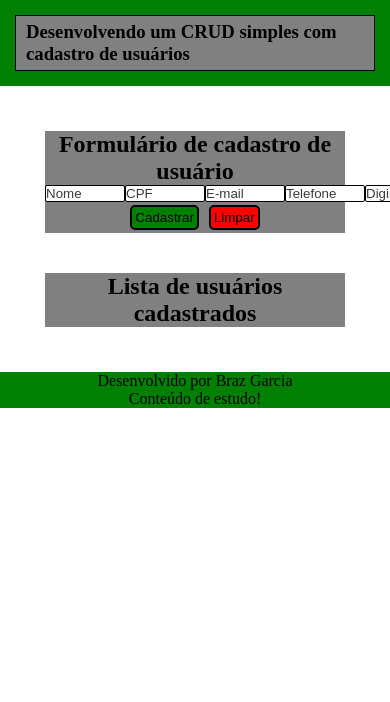
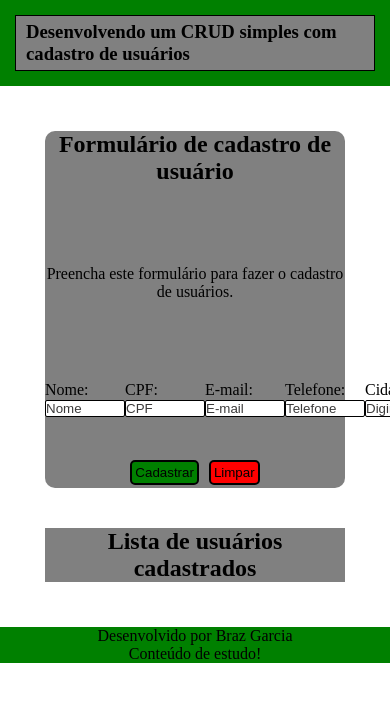
Before and after one commit to brazgarcia/crud-melhorado, a plain HTML site: page frontend/index.html in a window 390 px wide. Shown: the top 702 px of the page. Drawn offline with Linux system fonts and the light colour scheme.

Commit message:
Preparando responsividade no css

```diff
--- a/frontend/index.html
+++ b/frontend/index.html
@@ -17,15 +17,29 @@
 
     <main class="conteudo">
         <section class="conteudo__section">
-            <h1 class="conteudo__titulo conteudo__titulo-usuarios">Formulário de cadastro de usuário</h1>
+            <h1 class="conteudo__titulo">Formulário de cadastro de usuário</h1>
+
+            <p class="conteudo__texto">
+                Preencha este formulário para fazer o cadastro de usuários.
+            </p>
 
             <form class="conteudo__formulario" id="userForm">
                 <div class="inputs">
-                    <input class="formulario-dados" type="text" name="nome" id="nome" placeholder="Nome" required>
-                    <input class="formulario-dados" type="text" name="cpf" id="cpf" placeholder="CPF" required>
-                    <input class="formulario-dados" type="email" name="email" id="email" placeholder="E-mail" required>
-                    <input class="formulario-dados" type="tel" name="telefone" id="telefone" placeholder="Telefone" required>
-                    <input class="formulario-dados" type="text" name="cidade" id="cidade" placeholder="Digire sua cidade" required>
+                    <label for="nome" class="formulario">Nome:
+                        <input class="formulario-dados" type="text" name="nome" id="nome" placeholder="Nome" required>
+                    </label>
+                    <label for="cpf" class="formulario">CPF:
+                        <input class="formulario-dados" type="text" name="cpf" id="cpf" placeholder="CPF" required>
+                    </label>
+                    <label for="email" class="formulario">E-mail:
+                        <input class="formulario-dados" type="email" name="email" id="email" placeholder="E-mail" required>
+                    </label>
+                    <label for="telefone" class="formulario">Telefone:
+                        <input class="formulario-dados" type="tel" name="telefone" id="telefone" placeholder="Telefone" required>
+                    </label>
+                    <label for="cidade" class="formulario">Cidade:
+                        <input class="formulario-dados" type="text" name="cidade" id="cidade" placeholder="Digire sua cidade" required>
+                    </label>
                 </div>
                 <div class="botoes">
                     <button class="botao submit" type="submit">Cadastrar</button>
--- a/frontend/style.css
+++ b/frontend/style.css
@@ -1,3 +1,9 @@
+:root {
+    --cor-principal: #08a122;
+    --cor-segundaria: #ffffff;
+}
+
+
 * {
     margin: 0;
     padding: 0;
@@ -30,11 +36,26 @@
 
 .conteudo__section {
     background-color: grey;
+    display: flex;
+    flex-direction: column;
+    border-radius: 10px;
+    gap: 80px;
 }
 
 .conteudo__titulo {
     text-align: center;
 }
+
+.conteudo__texto {
+    text-align: center;
+}
+
+.conteudo__formulario {
+    display: flex;
+    flex-direction: column;
+    gap: 40px;
+}
+
 
 .inputs {
     max-width: 100%;
@@ -92,3 +113,13 @@
     flex-direction: column;
     text-align: center;
 }
+
+
+/* Resposividade */
+@media screen and (max-width: 1728px) {
+
+}
+
+@media screen and (max-width: 1024px) {
+
+}
```
